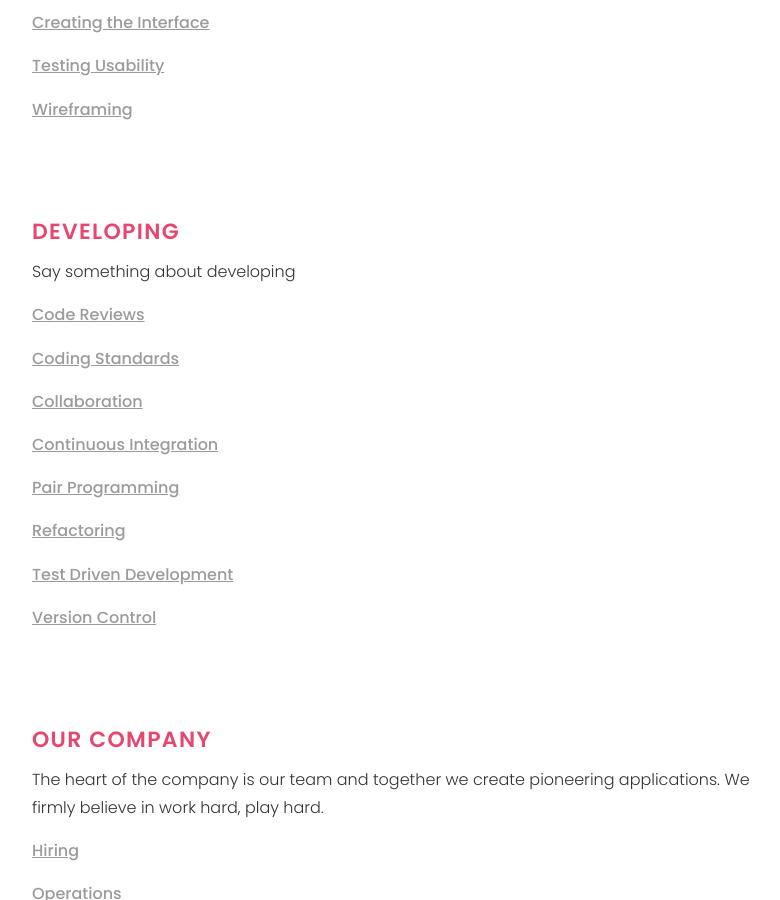
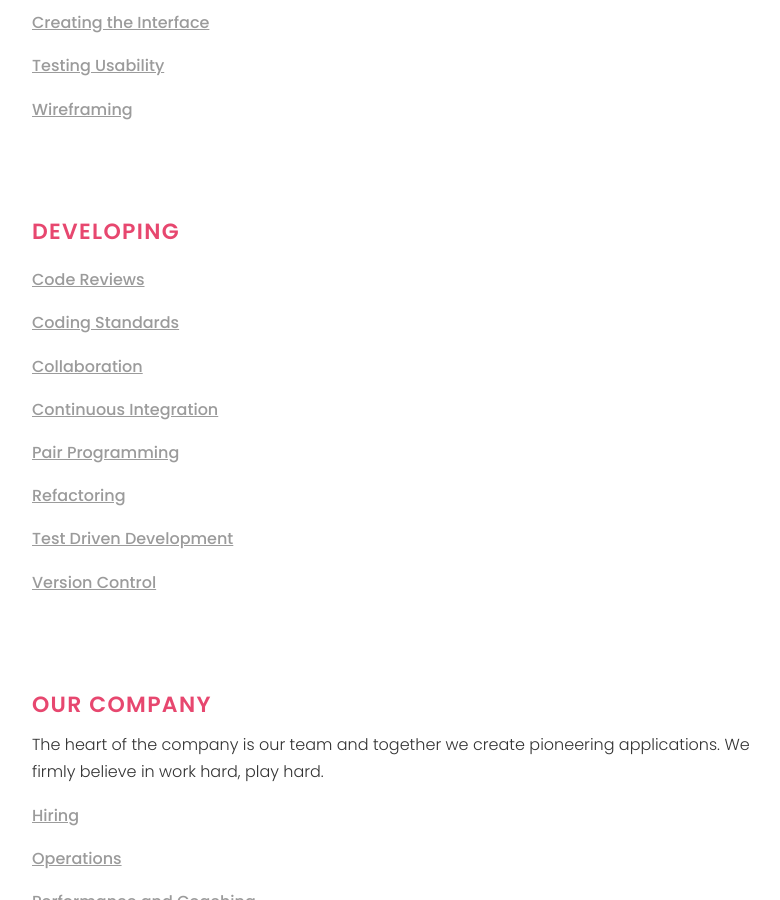
Before and after one commit to vixdigital/playbook, a Jekyll site: the page built from index.md, in a window 1280 px wide and 900 px high, scrolled down 1589 px. Shown: the whole window, without its empty margins (238-1018 px from the left). Built offline with Jekyll 4.4.1, drawn with Linux system fonts in a browser that asks for light colours.

Commit message:
Update index.html

```diff
--- a/_layouts/index.html
+++ b/_layouts/index.html
@@ -51,7 +51,7 @@ layout: default
 
     <div class="section">
         <h4 class="section__title">Developing</h4>
-        <p>Say something about developing</p>
+        <p></p>
         {% for play in site.plays %}
             {% if play.categories contains "developing" %}
                 <p><a class="section__link" href="{{ play.url | relative_url }}">{{ play.title | escape }}</a></p>
```
